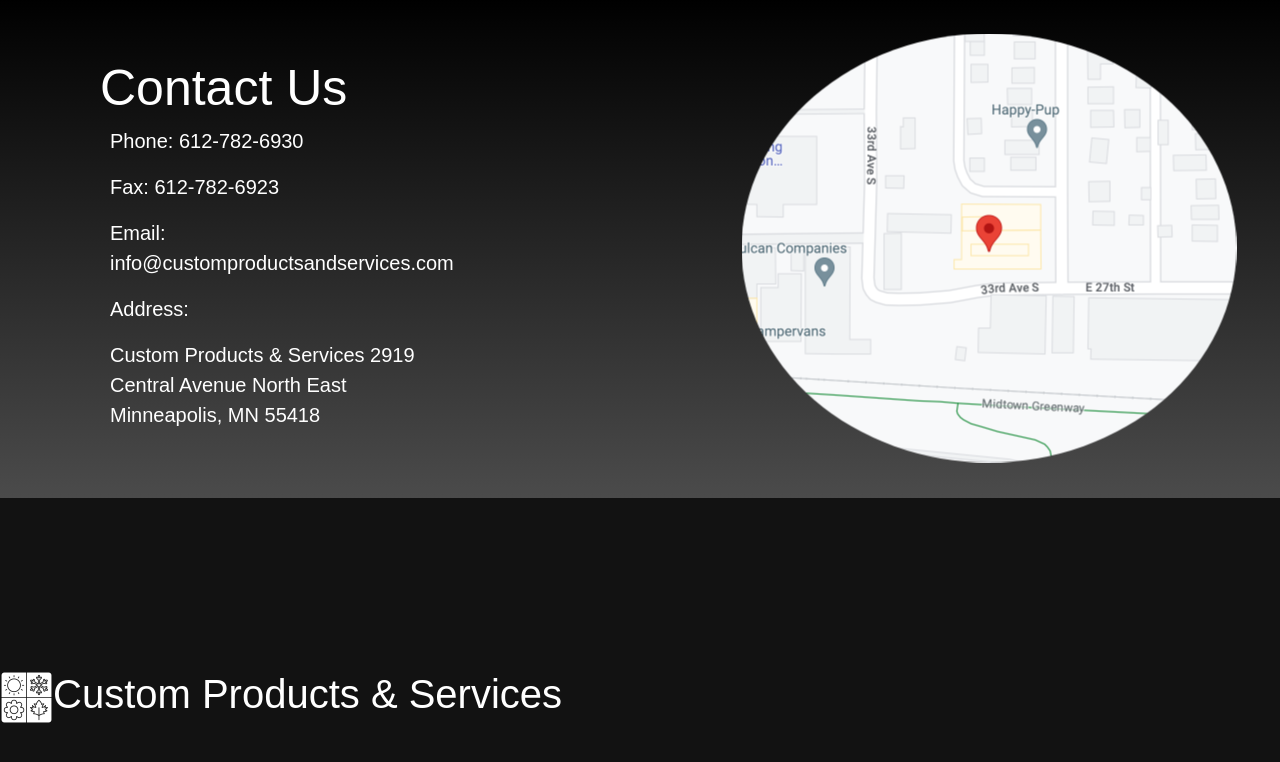
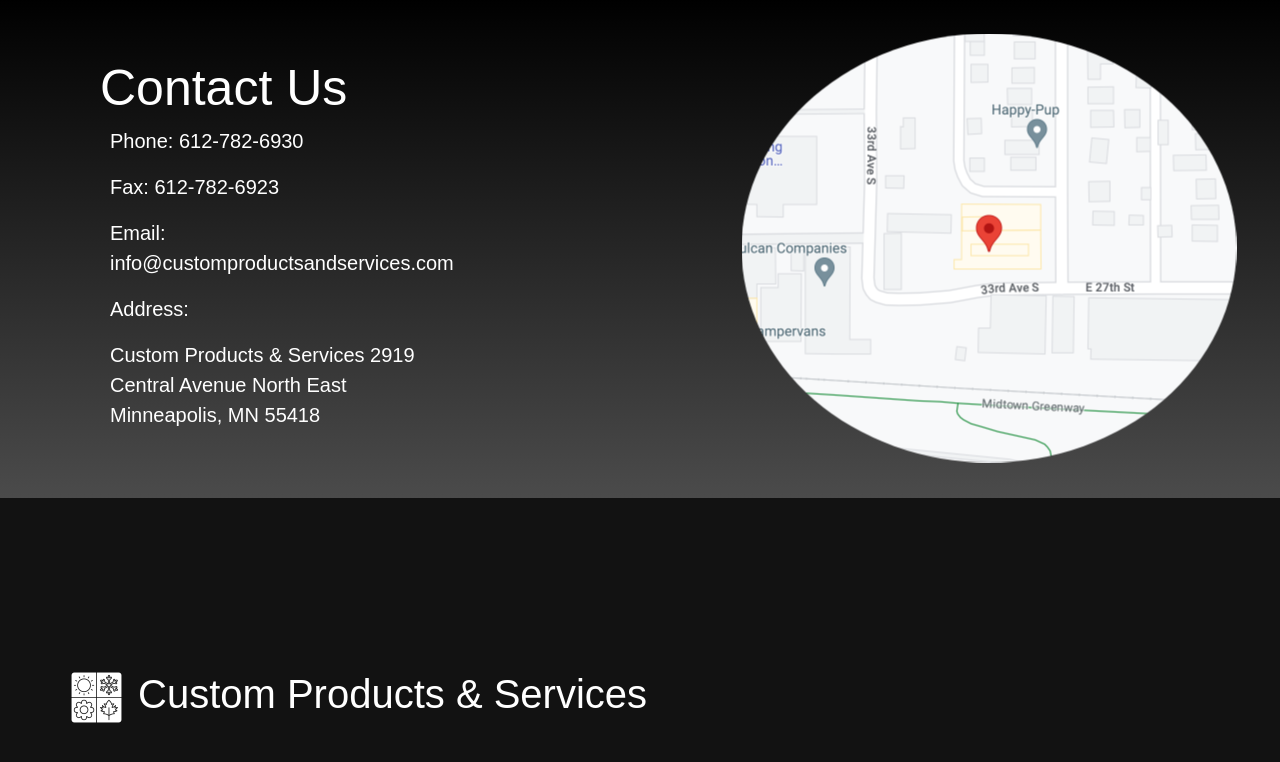
Before and after one commit to MikeAtwood/custom-products, a React (Vite) app: page /contact in a window 1280 px wide. Shown: the part 1783-2545 px from the top of the page. Built offline with nearby package versions, Linux system fonts and the light colour scheme; grey boxes are pictures that could not be loaded.

Commit message:
added line to footer

```diff
--- a/src/App.css
+++ b/src/App.css
@@ -247,7 +247,20 @@ nav.navbar {
 .footer-container {
   display: flex;
   align-items: center;
-  position: center;
+  position: relative;
   height: 400px;
   width: 100%;
+  padding: 70px;
 }
+
+.footer-container img {
+  padding-right: 15px;
+}
+
+.footer-line {
+  position: absolute;
+  left: 4%;
+  right: 11%;
+  bottom: 20%;
+  border-top: 1px solid white;
+}
--- a/src/components/Footer.jsx
+++ b/src/components/Footer.jsx
@@ -5,6 +5,7 @@ const Footer = () => {
         <div className="footer-container">
             <img src={Logo} />
             <h1>Custom Products & Services</h1>
+            <hr className='footer-line' />
         </div>
     )
 }
```
